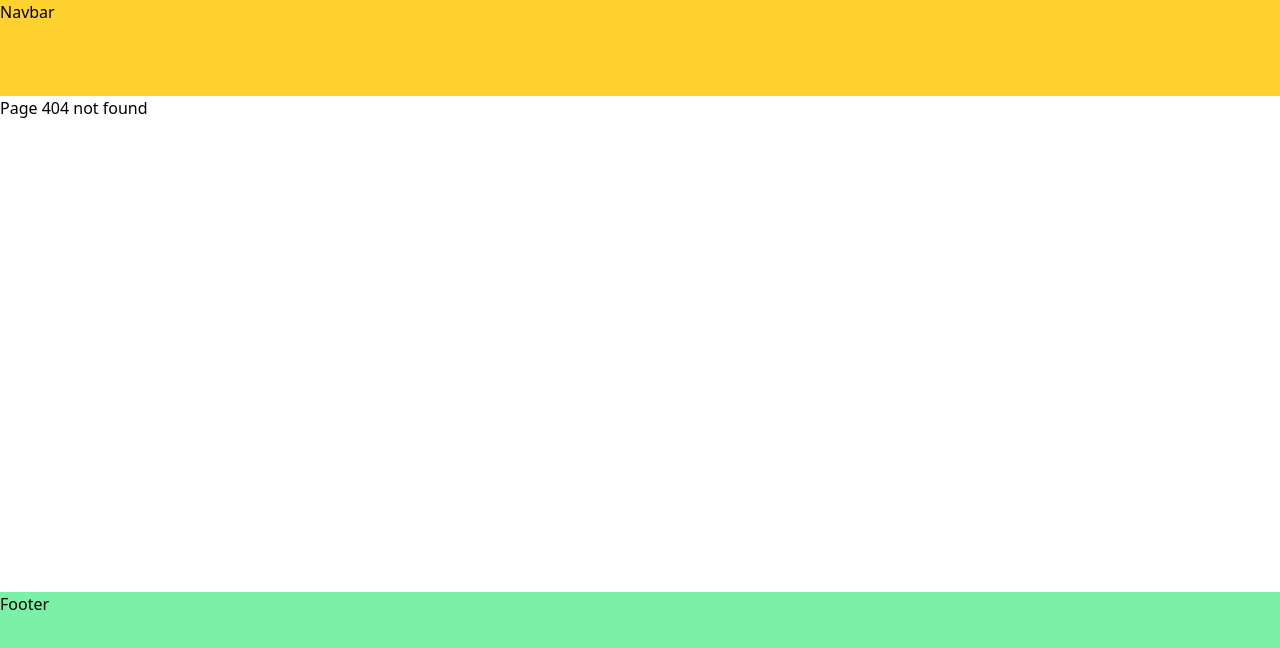
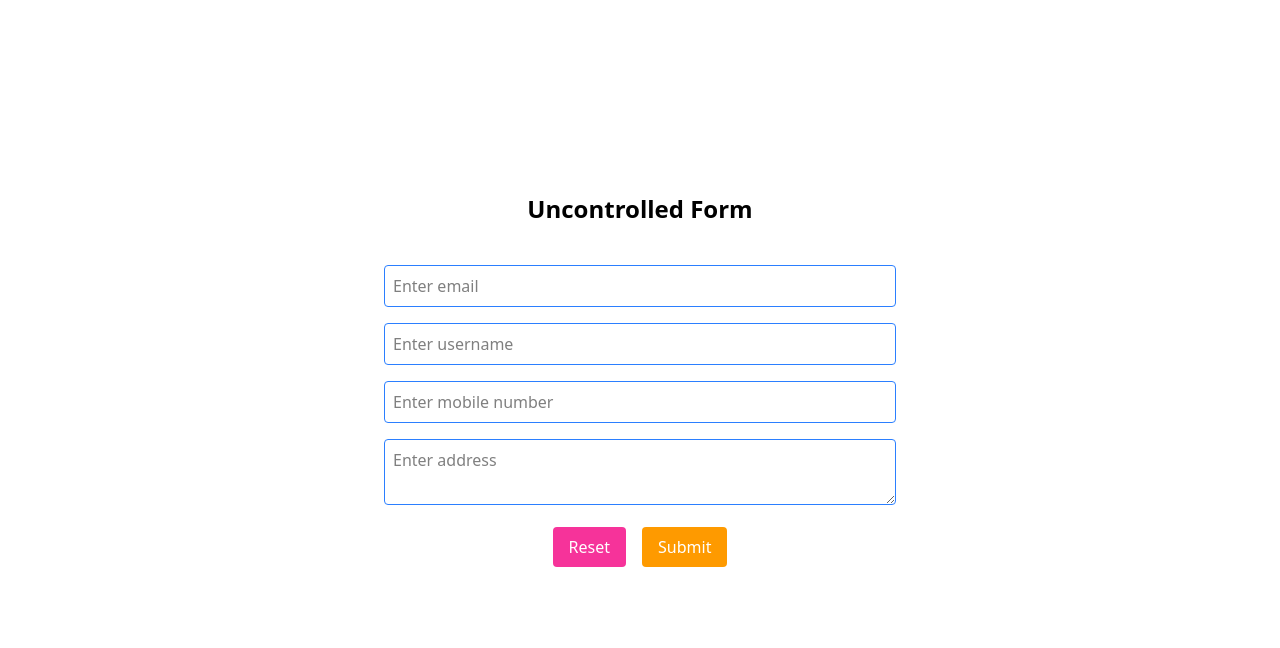
Before and after one commit to sherril203/React-code, a React (Vite) app: page /uncontrolled in a window 1280 px wide. Before the commit this address had no page. Shown: the top 648 px of the page. Built offline with nearby package versions, Linux system fonts and the light colour scheme.

Commit message:
Uncontrolled component example

```diff
--- a/src/components/Routers.jsx
+++ b/src/components/Routers.jsx
@@ -8,6 +8,7 @@ import SimpleGreeting from "./ConditionalRendering";
 import DynamicComponent from "./DynamicComponent";
 import UsersComponent, { UserDetails } from "./DynamicRouteExample";
 import ControlledComponents from "./ControlledComponents";
+import UncontrolledComponents from "./UncontrolledComponents";
 
 const Routers = () => {
   return (
@@ -27,6 +28,7 @@ const Routers = () => {
       <Route path="/users" element={<UsersComponent />} />
       <Route path="/user/:id" element={<UserDetails />} />
       <Route path="/controlled" element={<ControlledComponents />} />
+      <Route path="/uncontrolled" element={<UncontrolledComponents />} />
     </Routes>
   );
 };
--- /dev/null
+++ b/src/components/UncontrolledComponents.jsx
@@ -0,0 +1,103 @@
+import React, { useRef } from "react";
+
+const UncontrolledComponents = () => {
+  const email = useRef();
+  const handleSubmit = (e) => {
+    e.preventDefault();
+    console.log(email.current.value, "email");
+  };
+
+  return (
+    <div className="w-full h-screen flex flex-col justify-center items-center">
+      <h1>Uncontrolled Form</h1>
+      <form className="w-[40%] mx-auto my-10" onSubmit={handleSubmit}>
+        <input
+          placeholder="Enter email"
+          type="email"
+          required
+          name="email"
+          ref={email}
+          className="w-full p-2 outline-none rounded border border-blue-500"
+        />
+        <button type="reset">Reset</button>
+        <button type="submit">Submit</button>
+      </form>
+    </div>
+  );
+};
+
+const UncontrolledComponents2 = () => {
+  const email = useRef();
+  const username = useRef();
+  const mobileNo = useRef();
+  const address = useRef();
+
+  const handleSubmit = (e) => {
+    e.preventDefault();
+    console.log(
+      email.current.value,
+      username.current.value,
+      mobileNo.current.value,
+      address.current.value,
+      "data"
+    );
+  };
+
+  console.log("render");
+
+  return (
+    <div className="w-full h-screen flex flex-col justify-center items-center">
+      <h1 className="text-2xl font-semibold">Uncontrolled Form</h1>
+      <form className="w-[40%] mx-auto my-10 space-y-4" onSubmit={handleSubmit}>
+        <input
+          placeholder="Enter email"
+          type="email"
+          required
+          name="email"
+          ref={email}
+          className="w-full p-2 outline-none rounded border border-blue-500"
+        />
+        <input
+          placeholder="Enter username"
+          type="text"
+          required
+          name="username"
+          ref={username}
+          className="w-full p-2 outline-none rounded border border-blue-500"
+        />
+        <input
+          placeholder="Enter mobile number"
+          type="number"
+          required
+          name="mobileNo"
+          ref={mobileNo}
+          className="w-full p-2 outline-none rounded border border-blue-500"
+        />
+        <textarea
+          placeholder="Enter address"
+          rows={2}
+          required
+          name="address"
+          ref={address}
+          className="w-full p-2 outline-none rounded border border-blue-500"
+        ></textarea>
+        <div className="flex gap-4 justify-center">
+          <button
+            type="reset"
+            className="px-4 py-2 text-white bg-pink-500 rounded"
+          >
+            Reset
+          </button>
+          <button
+            type="submit"
+            className="px-4 py-2 text-white bg-amber-500 rounded"
+          >
+            Submit
+          </button>
+        </div>
+      </form>
+    </div>
+  );
+};
+
+export default UncontrolledComponents2;
```
